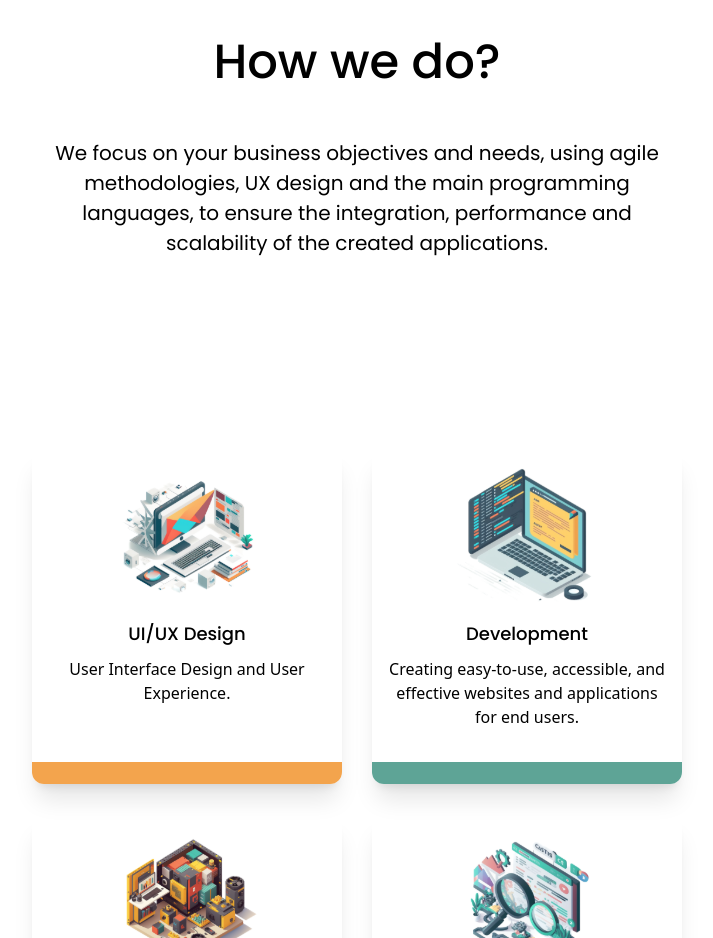
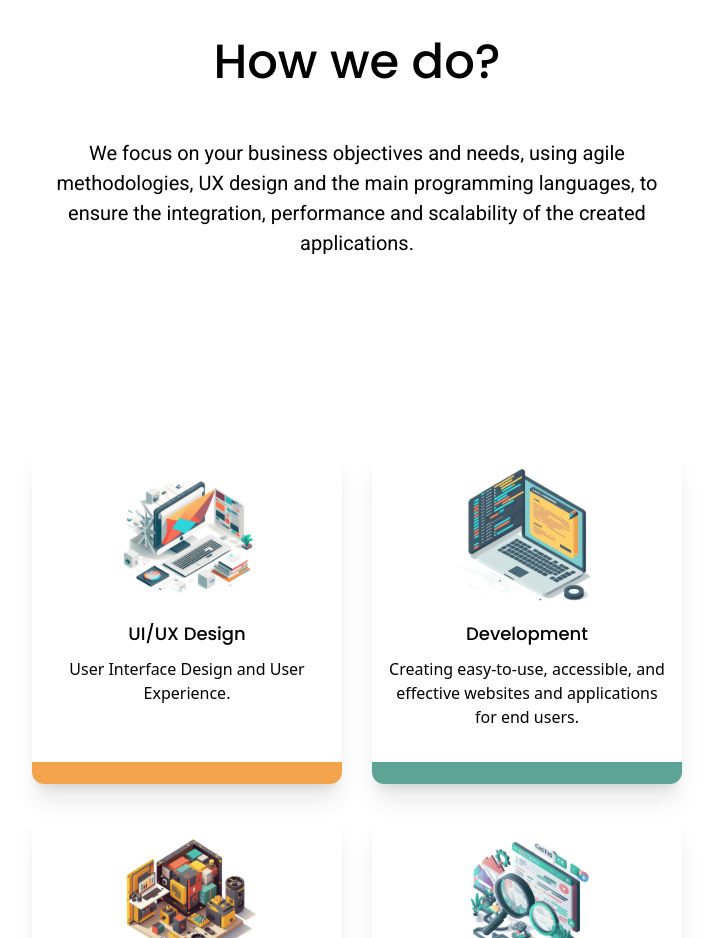
Before and after one commit to contentcraftstudio/Coderlabs-web-2.0, a Next.js app: page / in a window 1280 px wide. Shown: the part 1440-2378 px from the top of the page, without its empty margins (283-996 px from the left). Built offline with nearby package versions, Linux system fonts and the light colour scheme.

Commit message:
change:: font primary

```diff
--- a/components/Cards.tsx
+++ b/components/Cards.tsx
@@ -11,7 +11,7 @@ export default function Cards ({}: Props) {
     <>
       <div className='sm:pb-[0px] lg:pb-[10px]'>
         <h2 className='text-center font-secondary font-medium sm:text-[34px] lg:text-[48px] mb-[40px]'>{t('How_we_do')}</h2>
-        <p className=' font-secondary font-normal text-center sm:text-[16px] md:text-[20px] sm:w-[330px] md:w-[630px] xl:w-[730px] mx-auto'>{t('paragraph_focus')}</p>
+        <p className=' font-primary font-normal text-center sm:text-[16px] md:text-[20px] sm:w-[330px] md:w-[630px] xl:w-[730px] mx-auto'>{t('paragraph_focus')}</p>
       </div>
       <div className='flex justify-center flex-wrap gap-[30px]'>
         {CardData.data.map((item) => {
```
